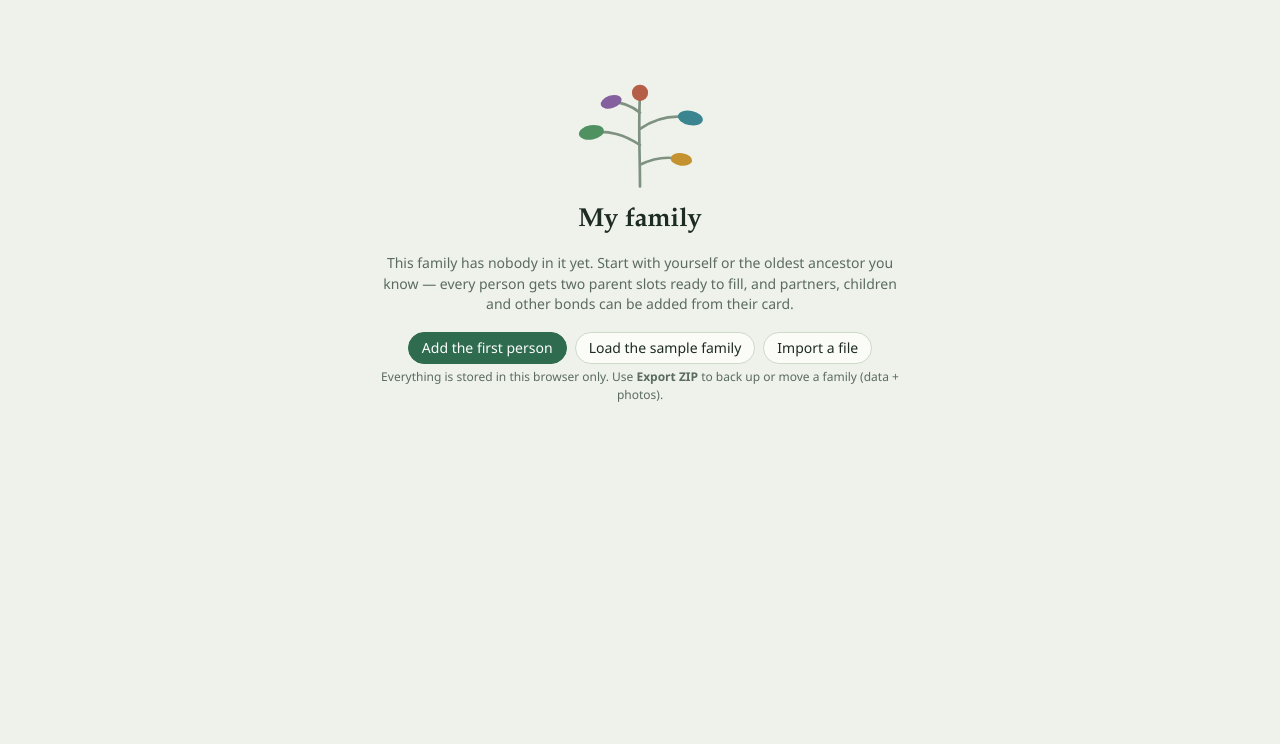
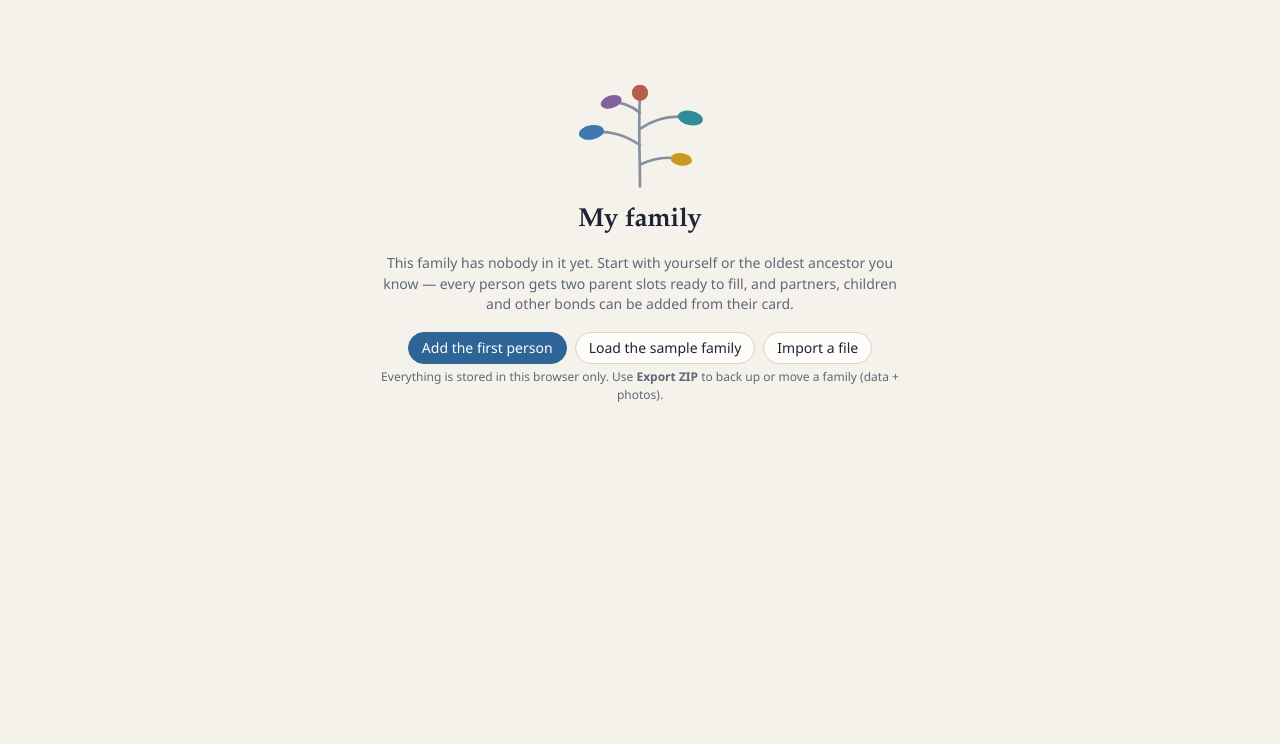
Before and after one commit to jesmehta/genealogy-tool, a plain HTML site: page index.html in a window 1280 px wide. Shown: the part 56-800 px from the top of the page. Drawn offline with Linux system fonts and the light colour scheme.

Commit message:
Swap green-heavy palette for blues and yellows

```diff
--- a/css/app.css
+++ b/css/app.css
@@ -1,29 +1,31 @@
-/* Genealogy Tool — "botanical" theme.
+/* Genealogy Tool — "botanical" theme, blue / yellow palette.
    Colour carries meaning: --br0…--br7 are family-branch hues (see infer.js I.branches);
    --bn is "no branch" (married in, parents not recorded). Sex is a glyph, not a colour. */
 :root {
-  --bg: #eef2ea;
-  --surface: #fbfcf8;
-  --surface-2: #e6ece0;
-  --line: #cfd9c7;
-  --text: #1d2b22;
-  --muted: #5b6b5f;
-  --accent: #2f6b4f;
+  --bg: #f4f2ea;
+  --surface: #fdfcf8;
+  --surface-2: #ece8da;
+  --line: #dad4c2;
+  --text: #1c2533;
+  --muted: #5f6879;
+  --accent: #2f6596;
   --accent-ink: #ffffff;
-  --accent-soft: #d7e8d9;
-  --bar: #2b5640;
-  --bar-ink: #eef5ea;
-  --bar-muted: #b9d1bf;
+  --accent-soft: #dce8f4;
+  --sun: #f2cb55;
+  --sun-ink: #3a2c05;
+  --bar: #24476e;
+  --bar-ink: #f1f5fa;
+  --bar-muted: #b8cbe0;
   --danger: #b4442f;
-  --warn-bg: #f6ecd0;
-  --edge: #7f9282;
+  --warn-bg: #fbefc8;
+  --edge: #8590a0;
   --parallel: #c06a35;
   --other: #8a6aa8;
-  --band: rgba(91, 122, 86, .07);
-  --br0: #4f9160; --br1: #c4932f; --br2: #3a8590; --br3: #b65f48;
-  --br4: #85609f; --br5: #7d9a2e; --br6: #4f74a8; --br7: #b8667f;
-  --bn: #a3ae9f;
-  --shadow: 0 1px 2px rgba(30, 50, 35, .06), 0 6px 18px rgba(30, 50, 35, .08);
+  --band: rgba(222, 190, 90, .10);
+  --br0: #3f77b0; --br1: #c99a22; --br2: #2f8d98; --br3: #b65f48;
+  --br4: #85609f; --br5: #5f9a52; --br6: #6f8fd0; --br7: #b8667f;
+  --bn: #a7a99f;
+  --shadow: 0 1px 2px rgba(25, 40, 65, .06), 0 6px 18px rgba(25, 40, 65, .08);
   --radius: 14px;
   --serif: "Iowan Old Style", "Palatino Linotype", Palatino, "Book Antiqua", Georgia, serif;
   --sans: "Segoe UI Variable Text", "Segoe UI", system-ui, -apple-system, Roboto, sans-serif;
@@ -31,21 +33,23 @@
 }
 @media (prefers-color-scheme: dark) {
   :root:not([data-theme="light"]) {
-    --bg: #111915; --surface: #18231d; --surface-2: #1f2c25; --line: #2e3f35; --text: #e4eee4; --muted: #9db0a2;
-    --accent: #7cc69a; --accent-ink: #0c1a12; --accent-soft: #1f3a2b; --bar: #183126; --bar-ink: #e4f0e6; --bar-muted: #93b39d;
-    --danger: #ef8a72; --warn-bg: #33301c; --edge: #7d927f; --parallel: #e8995f; --other: #b99ad6; --band: rgba(160, 210, 170, .035);
-    --br0: #6fbf83; --br1: #e0b04e; --br2: #5bb4bf; --br3: #e08a6f; --br4: #b190d0; --br5: #a7c64d; --br6: #7ea3d8; --br7: #e08fa8;
-    --bn: #5f6f63;
+    --bg: #12161d; --surface: #1a202a; --surface-2: #222a36; --line: #313b4a; --text: #e6eaf0; --muted: #9ba7b8;
+    --accent: #8ab8e8; --accent-ink: #0d1726; --accent-soft: #1f3046; --sun: #f0c95a; --sun-ink: #2d2204;
+    --bar: #172741; --bar-ink: #e9eff7; --bar-muted: #9fb4cf;
+    --danger: #ef8a72; --warn-bg: #3a321b; --edge: #7f8a9b; --parallel: #e8995f; --other: #b99ad6; --band: rgba(240, 205, 110, .045);
+    --br0: #79aee6; --br1: #e8c25a; --br2: #5bbac4; --br3: #e08a6f; --br4: #b190d0; --br5: #8cc77d; --br6: #9db5ee; --br7: #e08fa8;
+    --bn: #646a73;
     --shadow: 0 1px 2px rgba(0, 0, 0, .4), 0 6px 18px rgba(0, 0, 0, .3);
     color-scheme: dark;
   }
 }
 :root[data-theme="dark"] {
-  --bg: #111915; --surface: #18231d; --surface-2: #1f2c25; --line: #2e3f35; --text: #e4eee4; --muted: #9db0a2;
-  --accent: #7cc69a; --accent-ink: #0c1a12; --accent-soft: #1f3a2b; --bar: #183126; --bar-ink: #e4f0e6; --bar-muted: #93b39d;
-  --danger: #ef8a72; --warn-bg: #33301c; --edge: #7d927f; --parallel: #e8995f; --other: #b99ad6; --band: rgba(160, 210, 170, .035);
-  --br0: #6fbf83; --br1: #e0b04e; --br2: #5bb4bf; --br3: #e08a6f; --br4: #b190d0; --br5: #a7c64d; --br6: #7ea3d8; --br7: #e08fa8;
-  --bn: #5f6f63;
+  --bg: #12161d; --surface: #1a202a; --surface-2: #222a36; --line: #313b4a; --text: #e6eaf0; --muted: #9ba7b8;
+  --accent: #8ab8e8; --accent-ink: #0d1726; --accent-soft: #1f3046; --sun: #f0c95a; --sun-ink: #2d2204;
+  --bar: #172741; --bar-ink: #e9eff7; --bar-muted: #9fb4cf;
+  --danger: #ef8a72; --warn-bg: #3a321b; --edge: #7f8a9b; --parallel: #e8995f; --other: #b99ad6; --band: rgba(240, 205, 110, .045);
+  --br0: #79aee6; --br1: #e8c25a; --br2: #5bbac4; --br3: #e08a6f; --br4: #b190d0; --br5: #8cc77d; --br6: #9db5ee; --br7: #e08fa8;
+  --bn: #646a73;
   --shadow: 0 1px 2px rgba(0, 0, 0, .4), 0 6px 18px rgba(0, 0, 0, .3);
   color-scheme: dark;
 }
@@ -71,7 +75,7 @@ h2 { font-family: var(--serif); font-weight: 600; }
 .brand { display: flex; align-items: center; gap: 9px; font: 600 18px/1 var(--serif); letter-spacing: .01em; }
 .brand svg { width: 26px; height: 26px; }
 .brand .b-stem { fill: none; stroke: var(--bar-ink); stroke-width: 1.7; stroke-linecap: round; }
-.brand .b-leaf { fill: #9fd08a; } .brand .b2 { fill: #e2c26a; } .brand .b3 { fill: #8fd0c0; }
+.brand .b-leaf { fill: var(--sun); } .brand .b2 { fill: #8cc0f0; } .brand .b3 { fill: #ffe9a0; }
 .project { position: relative; display: flex; gap: 4px; align-items: center; }
 .topbar select {
   max-width: 260px; background: rgba(255,255,255,.12); border: 1px solid rgba(255,255,255,.22); color: var(--bar-ink);
@@ -86,8 +90,8 @@ h2 { font-family: var(--serif); font-weight: 600; }
 .savestate { color: var(--bar-muted); font-size: 12px; min-width: 60px; text-align: right; }
 .topbar .btn { background: rgba(255,255,255,.1); border-color: rgba(255,255,255,.2); color: var(--bar-ink); }
 .topbar .btn:hover { background: rgba(255,255,255,.18); border-color: rgba(255,255,255,.35); }
-.topbar .btn.primary { background: #cfe8c4; border-color: #cfe8c4; color: #1d3b2a; font-weight: 600; }
-.topbar .btn.primary:hover { background: #e0f2d8; }
+.topbar .btn.primary { background: var(--sun); border-color: var(--sun); color: var(--sun-ink); font-weight: 600; }
+.topbar .btn.primary:hover { filter: brightness(1.07); }
 .topbar .btn.ghost { background: none; border-color: transparent; font-size: 18px; line-height: 1; padding: 3px 9px; }
 
 .btn {
@@ -125,7 +129,7 @@ textarea { width: 100%; min-height: 60px; resize: vertical; }
 .view { flex: 1; min-width: 0; position: relative; overflow: auto; }
 .panel {
   width: 390px; max-width: 100%; border-left: 1px solid var(--line); background: var(--surface);
-  overflow-y: auto; padding: 0 0 40px; box-shadow: -6px 0 18px rgba(30, 50, 35, .05);
+  overflow-y: auto; padding: 0 0 40px; box-shadow: -6px 0 18px rgba(25, 40, 65, .05);
 }
 
 /* ---------- tree views ---------- */
@@ -161,11 +165,11 @@ svg.tree.panning { cursor: grabbing; }
 .node .box {
   fill: color-mix(in oklab, var(--b, var(--bn)) 9%, var(--surface));
   stroke: color-mix(in oklab, var(--b, var(--bn)) 45%, var(--line)); stroke-width: 1.2;
-  filter: drop-shadow(0 1px 2px rgba(30, 50, 35, .12));
+  filter: drop-shadow(0 1px 2px rgba(25, 40, 65, .12));
 }
 .node.unbranched .box { fill: var(--surface); }
 .node:hover .box { stroke: var(--b, var(--muted)); }
-.node.focus .box { fill: color-mix(in oklab, var(--b, var(--accent)) 22%, var(--surface)); stroke: var(--b, var(--accent)); stroke-width: 2; }
+.node.focus .box { fill: color-mix(in oklab, var(--b, var(--accent)) 22%, var(--surface)); stroke: var(--b, var(--accent)); stroke-width: 2; filter: drop-shadow(0 0 7px color-mix(in oklab, var(--sun) 75%, transparent)); }
 .node.selected .box { stroke: var(--accent); stroke-width: 2.8; }
 .node .seg.none { fill: var(--bn); }
 .node .ring { fill: none; stroke: var(--b, var(--bn)); stroke-width: 2.5; }
@@ -257,7 +261,7 @@ table.people tr.sel { background: var(--accent-soft); }
 .pactions { display: flex; gap: 6px; flex-wrap: wrap; padding: 12px 16px 2px; }
 .psec { padding: 14px 16px; border-bottom: 1px solid var(--line); }
 .psec h3, .psec summary h3 { margin: 0 0 8px; font-size: 11.5px; text-transform: uppercase; letter-spacing: .07em; color: var(--muted); display: flex; align-items: center; gap: 8px; }
-.psec h3::before { content: ''; width: 9px; height: 9px; border-radius: 0 70% 0 70%; background: var(--accent); flex: none; opacity: .8; }
+.psec h3::before { content: ''; width: 9px; height: 9px; border-radius: 0 70% 0 70%; background: var(--sun); flex: none; opacity: .8; }
 .psec summary { cursor: pointer; list-style: none; }
 .psec summary::-webkit-details-marker { display: none; }
 .psec summary h3::after { content: '▾'; margin-left: 2px; transition: transform .15s; }
@@ -316,9 +320,9 @@ table.people tr.sel { background: var(--accent-soft); }
 /* ---------- dialog ---------- */
 dialog {
   border: 1px solid var(--line); border-radius: 18px; padding: 0; background: var(--surface); color: var(--text);
-  width: min(560px, calc(100vw - 32px)); max-height: calc(100vh - 32px); box-shadow: 0 24px 70px rgba(15, 35, 22, .3);
+  width: min(560px, calc(100vw - 32px)); max-height: calc(100vh - 32px); box-shadow: 0 24px 70px rgba(15, 25, 45, .3);
 }
-dialog::backdrop { background: rgba(18, 32, 24, .45); backdrop-filter: blur(2px); }
+dialog::backdrop { background: rgba(15, 25, 40, .45); backdrop-filter: blur(2px); }
 dialog form { display: flex; flex-direction: column; max-height: calc(100vh - 34px); }
 .dhead { padding: 16px 20px 12px; border-bottom: 1px solid var(--line); background: linear-gradient(var(--accent-soft), transparent); }
 .dhead h2 { margin: 0; font-size: 19px; }
```
